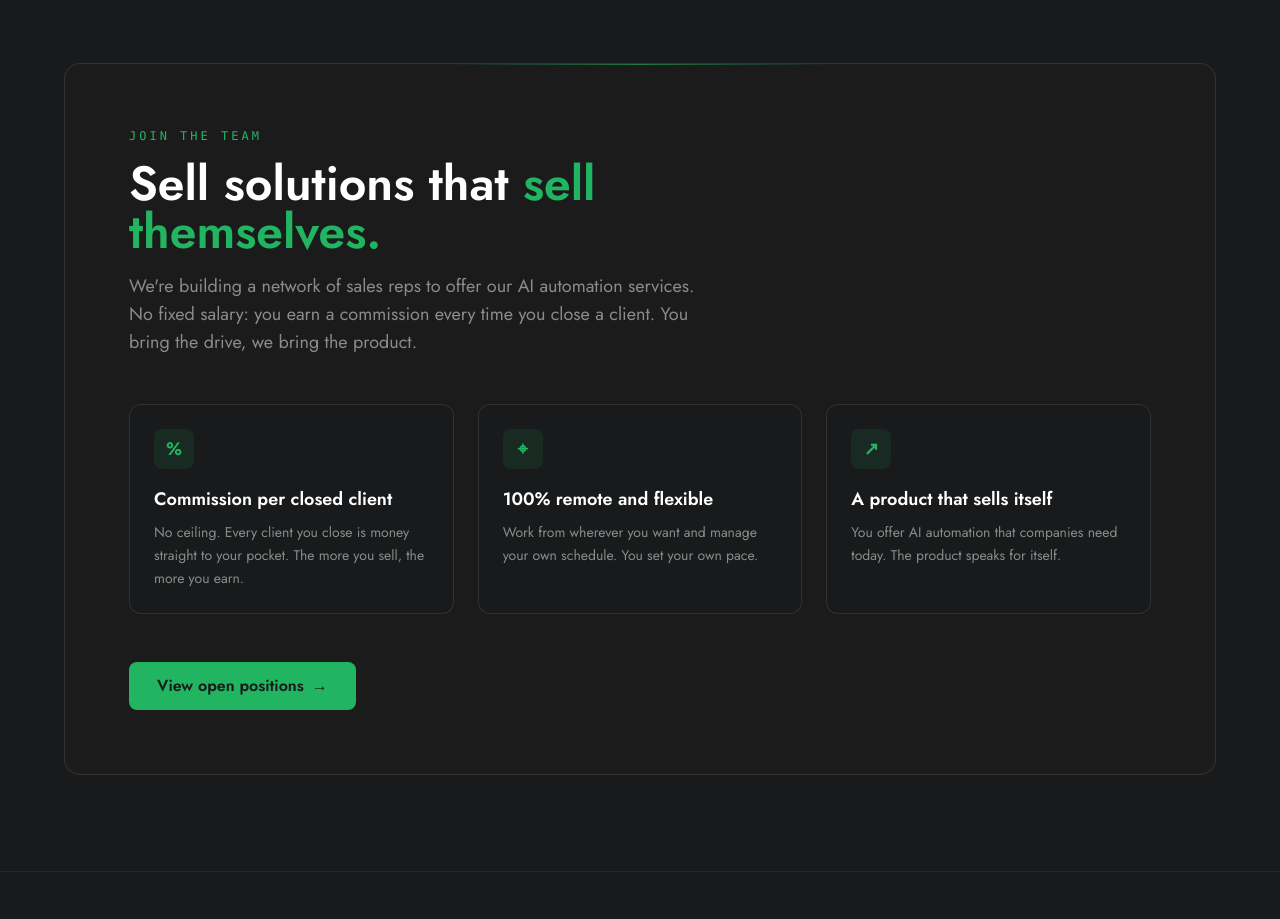
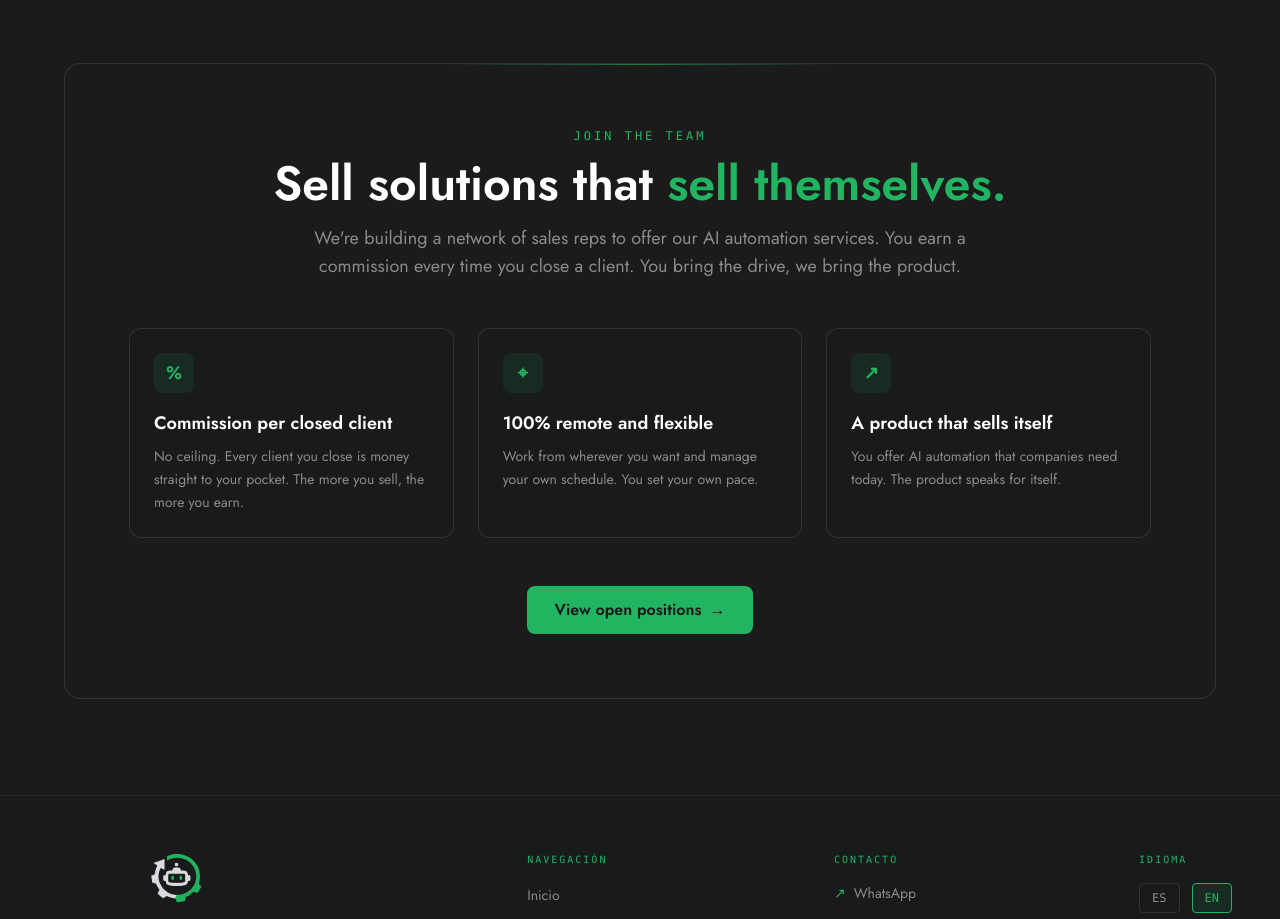
Before and after one commit to ftorrelles/nexdevp, a Next.js app: page /en in a window 1280 px wide. Shown: the part 7740-8659 px from the top of the page. Built offline with nearby package versions, Linux system fonts and the light colour scheme; a web font is replaced by a local one.

Commit message:
style(landing): center JoinUs header on desktop and refine copy

```diff
--- a/messages/en.json
+++ b/messages/en.json
@@ -278,7 +278,7 @@
     "eyebrow": "JOIN THE TEAM",
     "heading": "Sell solutions that",
     "heading_accent": "sell themselves.",
-    "sub": "We're building a network of sales reps to offer our AI automation services. No fixed salary: you earn a commission every time you close a client. You bring the drive, we bring the product.",
+    "sub": "We're building a network of sales reps to offer our AI automation services. You earn a commission every time you close a client. You bring the drive, we bring the product.",
     "benefit1_title": "Commission per closed client",
     "benefit1_body": "No ceiling. Every client you close is money straight to your pocket. The more you sell, the more you earn.",
     "benefit2_title": "100% remote and flexible",
--- a/messages/es.json
+++ b/messages/es.json
@@ -278,7 +278,7 @@
     "eyebrow": "SUMATE AL EQUIPO",
     "heading": "Vendé soluciones que",
     "heading_accent": "se venden solas.",
-    "sub": "Estamos armando una red de vendedores que ofrezcan nuestros servicios de automatización con IA. Sin sueldo fijo: ganás por comisión cada vez que cerrás un cliente. Vos ponés el empuje, nosotros el producto.",
+    "sub": "Estamos armando una red de vendedores que ofrezcan nuestros servicios de automatización con IA. Ganás por comisión cada vez que cerrás un cliente. Vos ponés el empuje, nosotros el producto.",
     "benefit1_title": "Comisión por cliente cerrado",
     "benefit1_body": "Sin techo. Cada cliente que cierres es plata directa a tu bolsillo. Mientras más vendés, más ganás.",
     "benefit2_title": "100% remoto y flexible",
--- a/src/components/sections/JoinUs.tsx
+++ b/src/components/sections/JoinUs.tsx
@@ -22,7 +22,7 @@ export async function JoinUs({ locale }: JoinUsProps) {
           {/* Subtle green glow */}
           <div className="absolute top-0 left-1/2 -translate-x-1/2 w-96 h-px bg-gradient-to-r from-transparent via-nex-green/60 to-transparent" />
 
-          <div className="max-w-2xl">
+          <div className="max-w-3xl mx-auto text-center">
             <p className="font-mono text-nex-green text-xs tracking-[0.25em] uppercase mb-4">
               {t('eyebrow')}
             </p>
@@ -30,7 +30,7 @@ export async function JoinUs({ locale }: JoinUsProps) {
               {t('heading')}{' '}
               <span className="text-nex-green">{t('heading_accent')}</span>
             </h2>
-            <p className="font-jost text-nex-grey text-lg mb-12 max-w-xl">
+            <p className="font-jost text-nex-grey text-lg mb-12 max-w-2xl mx-auto">
               {t('sub')}
             </p>
           </div>
@@ -55,6 +55,7 @@ export async function JoinUs({ locale }: JoinUsProps) {
             ))}
           </div>
 
+          <div className="text-center">
             <Link
               href="/careers"
               className="inline-flex items-center gap-2 bg-nex-green text-nex-black font-jost font-bold py-3 px-7 rounded-lg hover:bg-nex-green/90 transition-colors"
@@ -64,6 +65,7 @@ export async function JoinUs({ locale }: JoinUsProps) {
             </Link>
           </div>
         </div>
+      </div>
     </section>
   )
 }
```
Lines whose indentation alone changed are shown as unchanged.
